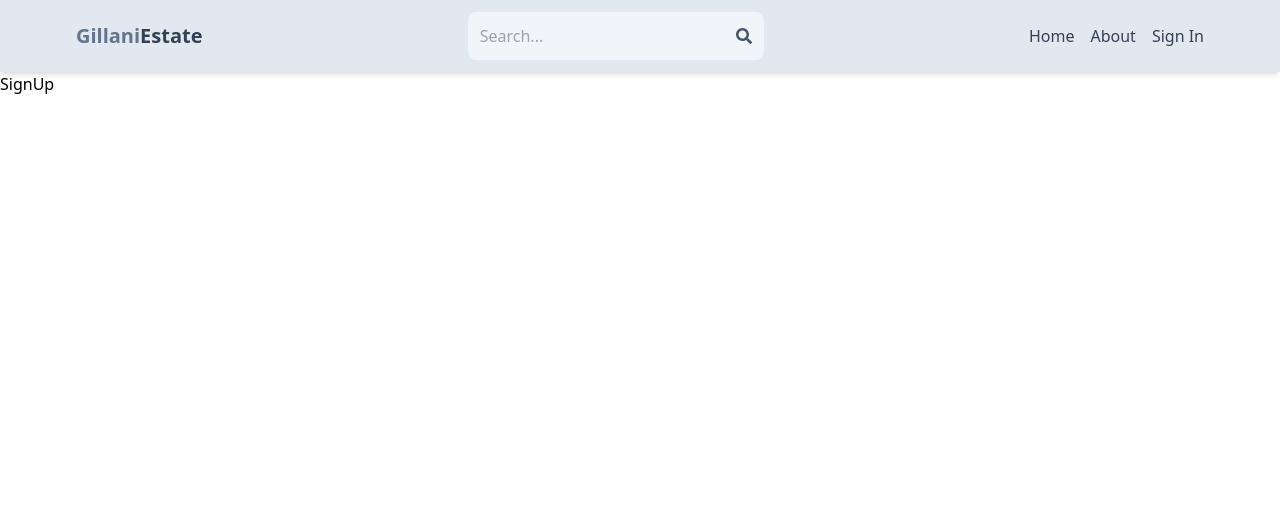
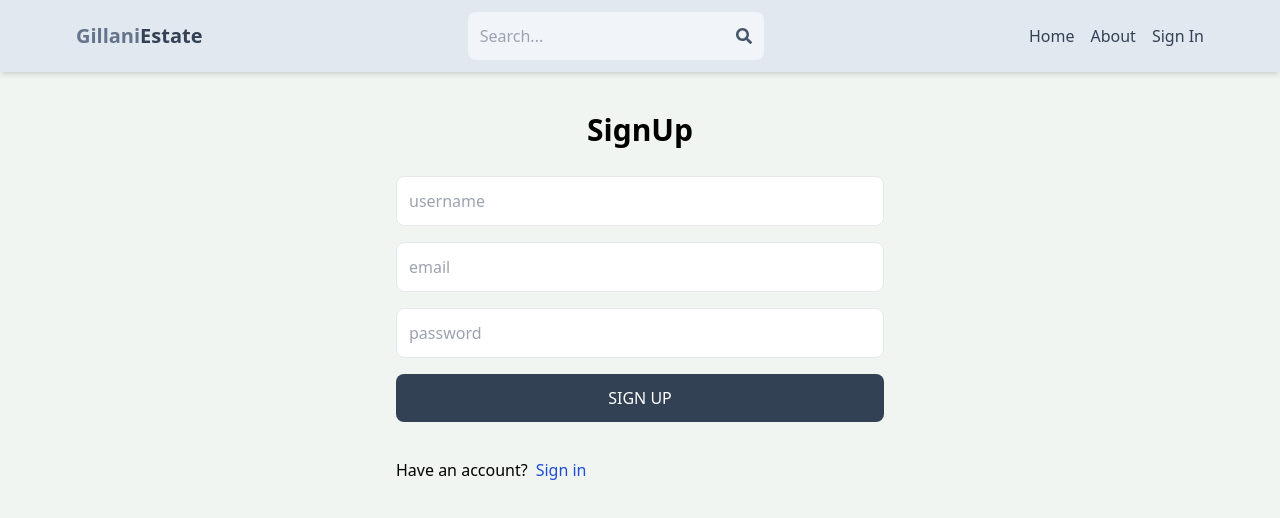
Before and after one commit to AmmaraGillani/real-estate, a React (Vite) app in the folder client/: page /sign-up in a window 1280 px wide. Shown: the top 518 px of the page. Built offline with nearby package versions, Linux system fonts and the light colour scheme.

Commit message:
complete sign up page ui

```diff
--- a/client/src/index.css
+++ b/client/src/index.css
@@ -1,3 +1,7 @@
 @tailwind base;
 @tailwind components;
 @tailwind utilities;
+
+body{
+    background-color: rgb(241,245,241);
+}
--- a/client/src/pages/SignIn.jsx
+++ b/client/src/pages/SignIn.jsx
@@ -2,6 +2,9 @@
 
 export default function Signin() {
   return (
-    <div>SignIn</div>
+    <div>
+      <h1 className='text-3xl text-center font-semibold'>  SignIn </h1>
+
+      </div>
   )
 }
--- a/client/src/pages/SignUp.jsx
+++ b/client/src/pages/SignUp.jsx
@@ -1,7 +1,33 @@
 import React from 'react'
+import {Link} from 'react-router-dom'
 
 export default function SignUp() {
   return (
-    <div>SignUp</div>
+    <div className='p-3 max-w-lg mx-auto'>
+      <h1 className='text-3xl text-center font-semibold my-7' >
+      SignUp
+      </h1>
+      <form className='flex flex-col gap-4'>
+        <input type='text' placeholder='username'
+         className='border p-3 rounded-lg' id='usernname' />
+
+         <input type='email' placeholder='email'
+         className='border p-3 rounded-lg' id='email' />
+
+          <input type='password' placeholder='password'
+         className='border p-3 rounded-lg' id='password' />
+         <button className='bg-slate-700 text-white p-3 rounded-lg
+          uppercase hover:opacity-95 disabled:opacity-80' >
+            sign up
+         </button>
+         <div className='flex gap-2 mt-5'>
+         <p>Have an account?</p>
+         <Link to={"/sign-in"}>
+          <span className='text-blue-700'>Sign in</span>
+          </Link>
+         </div>
+
+      </form>
+   </div>
   )
 }
```
